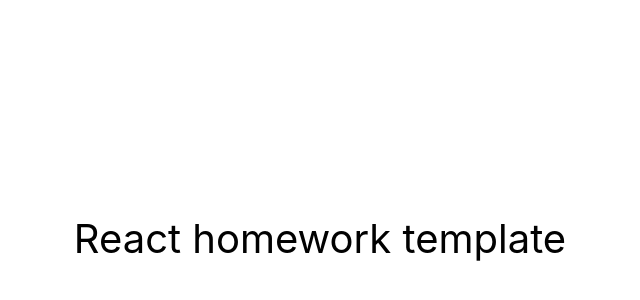
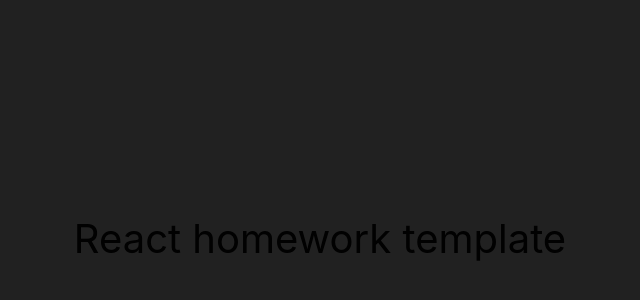
Before and after one commit to JacekMielanczuk/goit-react-hw-03-image-finder, a React (Create React App) app: page / in a window 1280 px wide. Shown: the part 162-462 px from the top of the page, without its empty margins (320-960 px from the left). Built offline with nearby package versions, Linux system fonts and the light colour scheme.

Commit message:
jsx do buttona
jsx do buttona

```diff
--- a/package.json
+++ b/package.json
@@ -7,6 +7,7 @@
     "@testing-library/jest-dom": "^5.16.3",
     "@testing-library/react": "^12.1.4",
     "@testing-library/user-event": "^13.5.0",
+    "axios": "^1.4.0",
     "react": "^18.1.0",
     "react-dom": "^18.1.0",
     "react-scripts": "5.0.1",
--- a/src/index.css
+++ b/src/index.css
@@ -1,4 +1,5 @@
-@import-normalize; /* bring in normalize.css styles */
+/* @import-normalize; bring in normalize.css styles */
+
 html {
   box-sizing: border-box;
   width: 100vw;
@@ -9,6 +10,16 @@
 *::before,
 *::after {
   box-sizing: inherit;
+}
+
+body {
+  margin: 0;
+  font-family: -apple-system, BlinkMacSystemFont, 'Segoe UI', Roboto,
+    Oxygen-Sans, Ubuntu, Cantarell, 'Helvetica Neue', sans-serif;
+  color: #212121;
+  background-color: #212121;
+  -webkit-font-smoothing: antialiased;
+  -moz-osx-font-smoothing: grayscale;
 }
 
 img {
@@ -23,17 +34,3 @@
   grid-gap: 16px;
   padding-bottom: 24px;
 }
-
-body {
-  margin: 0;
-  font-family: -apple-system, BlinkMacSystemFont, 'Segoe UI', 'Roboto', 'Oxygen',
-    'Ubuntu', 'Cantarell', 'Fira Sans', 'Droid Sans', 'Helvetica Neue',
-    sans-serif;
-  -webkit-font-smoothing: antialiased;
-  -moz-osx-font-smoothing: grayscale;
-}
-
-code {
-  font-family: source-code-pro, Menlo, Monaco, Consolas, 'Courier New',
-    monospace;
-}
```
Also changed, not shown: src/components/Button/Button.jsx (added, +14 -0 lines), src/components/Button/button.module.css (added), 1 other file (tests, documents, lock files or other folders).
